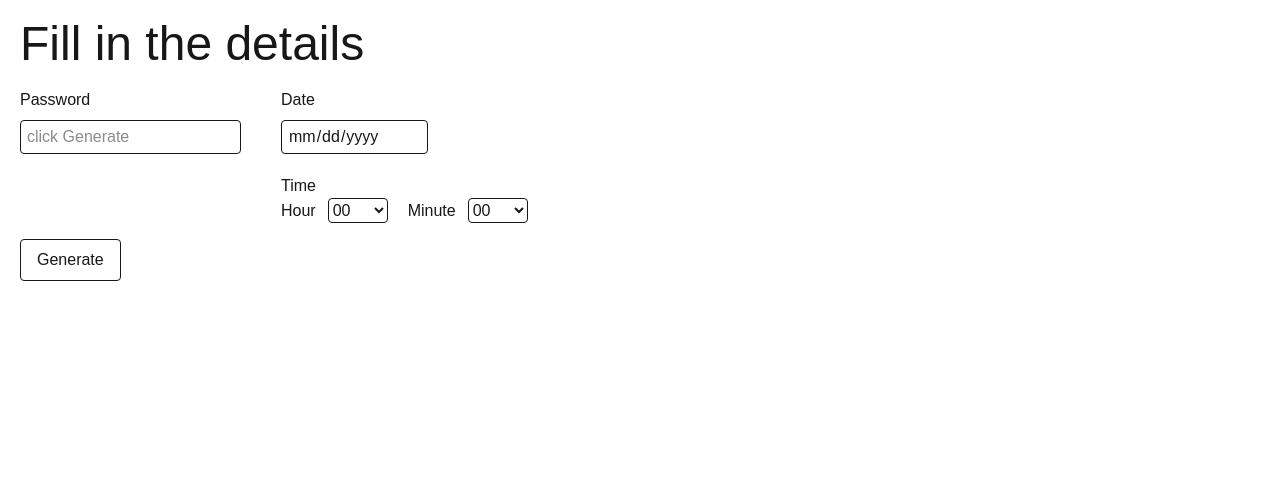
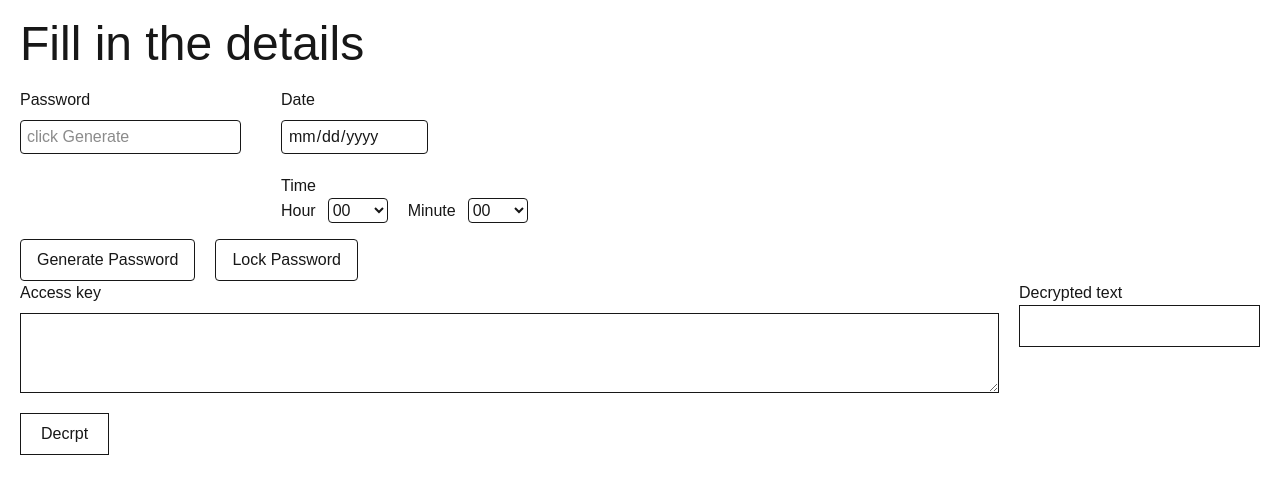
Before and after one commit to Nyima-ui/DeepLock, a Next.js app: page / in a window 1280 px wide. Shown: the top 494 px of the page. Built offline with nearby package versions, Linux system fonts and the light colour scheme.

Commit message:
create encrption feature

```diff
--- /dev/null
+++ b/app/api/decrypt/route.ts
@@ -0,0 +1,34 @@
+import { NextResponse, NextRequest } from "next/server";
+
+export async function POST(request: NextRequest) {
+  try {
+    const { encryptedData } = await request.json();
+
+    const response = await fetch(
+      "https://tlock-worker.crypto-team.workers.dev/decrypt",
+      {
+        method: "POST",
+        body: encryptedData,
+      },
+    );
+
+    if (!response.ok) {
+      return NextResponse.json(
+        {
+          error: "Decryption failed - time lock may not have expired",
+        },
+        { status: 400 },
+      );
+    }
+
+    const decryptedPassword = await response.text();
+
+    return NextResponse.json({
+      success: true,
+      password: decryptedPassword,
+    });
+  } catch (error) {
+    console.error("Decryption error:", error);
+    return NextResponse.json({ error: "Decryption failed" }, { status: 500 });
+  }
+}
--- /dev/null
+++ b/app/api/encrypt/route.ts
@@ -0,0 +1,30 @@
+import { NextRequest, NextResponse } from "next/server";
+
+export async function POST(request: NextRequest) {
+  try {
+    const { password, futureRound } = await request.json();
+
+    const response = await fetch(
+      `https://tlock-worker.crypto-team.workers.dev/encrypt/${futureRound}`,
+      {
+        method: "POST",
+        body: password,
+      },
+    );
+
+    if (!response.ok) {
+      return NextResponse.json({ error: "Encryption failed" }, { status: 500 });
+    }
+
+    const encryptedData = await response.text();
+
+    return NextResponse.json({
+      success: true,
+      encryptedData,
+      unlockRound: futureRound,
+    });
+  } catch (error) {
+    console.error("Encryption error:", error);
+    return NextResponse.json({ error: "Encryption failed" }, { status: 500 });
+  }
+}
--- a/app/page.tsx
+++ b/app/page.tsx
@@ -3,6 +3,7 @@ import { useState } from "react";
 
 export default function Home() {
   const [password, setPassword] = useState("");
+  const [encryptedData, setEncryptedData] = useState("");
   const PASSWORD_LENGTH = 10;
 
   function generatePassword() {
@@ -31,15 +32,83 @@ export default function Home() {
     setPassword(newPassword);
   }
 
-  function handleSubmit(e: React.SubmitEvent<HTMLFormElement>) {
+  async function getCurrentRound() {
+    const response = await fetch(
+      "https://drand.cloudflare.com/52db9ba70e0cc0f6eaf7803dd07447a1f5477735fd3f661792ba94600c84e971/public/latest",
+    );
+    const data = await response.json();
+    return data.round;
+  }
+
+  function calculateFutureRound(
+    currentRound: number,
+    date: string,
+    hour: string,
+    minute: string,
+  ) {
+    const unlockTime = new Date(`${date}T${hour}:${minute}:00`);
+    const now = new Date();
+    const diffSeconds = Math.floor(
+      (unlockTime.getTime() - now.getTime()) / 1000,
+    );
+
+    if (diffSeconds <= 0) return null;
+
+    const roundsToAdd = Math.floor(diffSeconds / 3);
+    return currentRound + roundsToAdd;
+  }
+
+  async function handleSubmit(e: React.SubmitEvent<HTMLFormElement>) {
     e.preventDefault();
     const formData = new FormData(e.currentTarget);
-    const date = formData.get("date");
-    const hour = formData.get("hour");
-    const minute = formData.get("minute")
-    console.log(date, hour, minute);
-    generatePassword();
+    const date = formData.get("date") as string;
+    const hour = formData.get("hour") as string;
+    const minute = formData.get("minute") as string;
+
+    if (!password) {
+      alert("Please generate a password first!");
+      return;
+    }
+
+    try {
+      const currentRound = await getCurrentRound();
+      const futureRound = calculateFutureRound(
+        currentRound,
+        date,
+        hour,
+        minute,
+      );
+
+      if (!futureRound) {
+        alert("Please select a future date and time!");
+        return;
+      }
+
+      const response = await fetch("/api/encrypt", {
+        method: "POST",
+        headers: {
+          "Content-Type": "application/json",
+        },
+        body: JSON.stringify({
+          password,
+          futureRound,
+        }),
+      });
+
+      const data = await response.json();
+
+      if (!data.success) {
+        throw new Error(data.error);
+      }
+
+      setEncryptedData(data.encryptedData);
+    } catch (error) {
+      console.error("Encryption failed: ", error);
+      alert("Failed to lock password. Please try again.");
+    }
   }
+
+
 
   return (
     <div className="p-5">
@@ -115,12 +184,43 @@ export default function Home() {
           </div>
         </div>
         <button
-          type="submit"
+          type="button"
+          onClick={generatePassword}
           className="cursor-pointer border rounded-sm mt-4 px-4 py-2 hover:border-sky-300"
         >
-          Generate
+          Generate Password
+        </button>
+        <button
+          type="submit"
+          className="cursor-pointer border rounded-sm mt-4 px-4 py-2 hover:border-sky-300 ml-5"
+        >
+          Lock Password
         </button>
       </form>
+
+      <div className="flex justify-between gap-5">
+        <div className="flex-1">
+          <label htmlFor="access-key">Access key</label>
+          <textarea
+            name="access-key"
+            id="access-key"
+            className="border w-full h-20 block mt-2"
+            value={encryptedData}
+            onChange={(e) => setEncryptedData(e.currentTarget.value)}
+          ></textarea>
+        </div>
+        <div>
+          <label htmlFor="decrypted-text">Decrypted text</label>
+          <input
+            type="text"
+            name="decrypted-text"
+            className="border block px-4 py-2"
+          />
+        </div>
+      </div>
+      <button type="button" className="border cursor-pointer px-5 py-2 mt-5" >
+        Decrpt
+      </button>
     </div>
   );
 }
--- /dev/null
+++ b/test.ts
@@ -0,0 +1,17 @@
+
+
+
+async function getCurrentRound() {
+  const response = await fetch("http://localhost:3000/api/encrypt", {
+    method: "POST",
+    headers: {
+      "Content-Type": "application/json",
+    },
+    body: JSON.stringify({
+      password: "randomjunk",
+      futureRound: "25945240",
+    }),
+  });
+}
+
+getCurrentRound();
```
